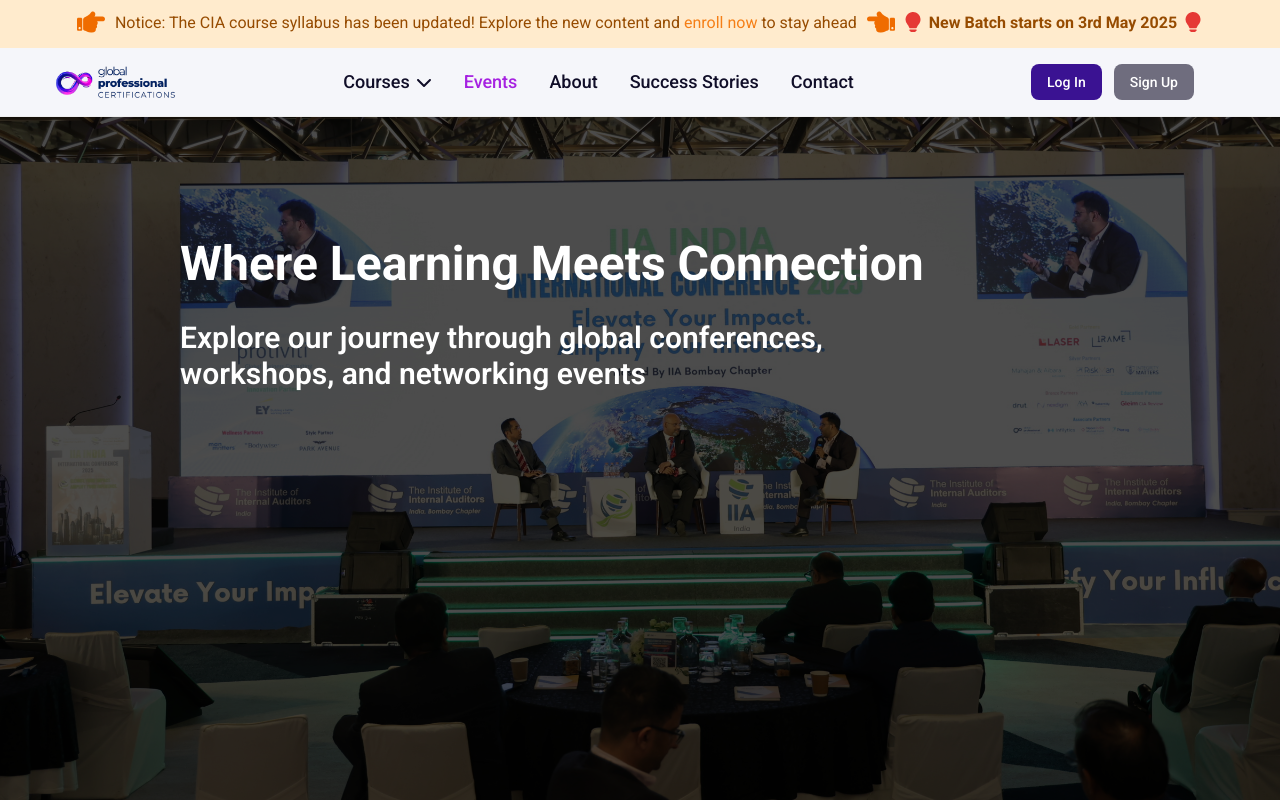
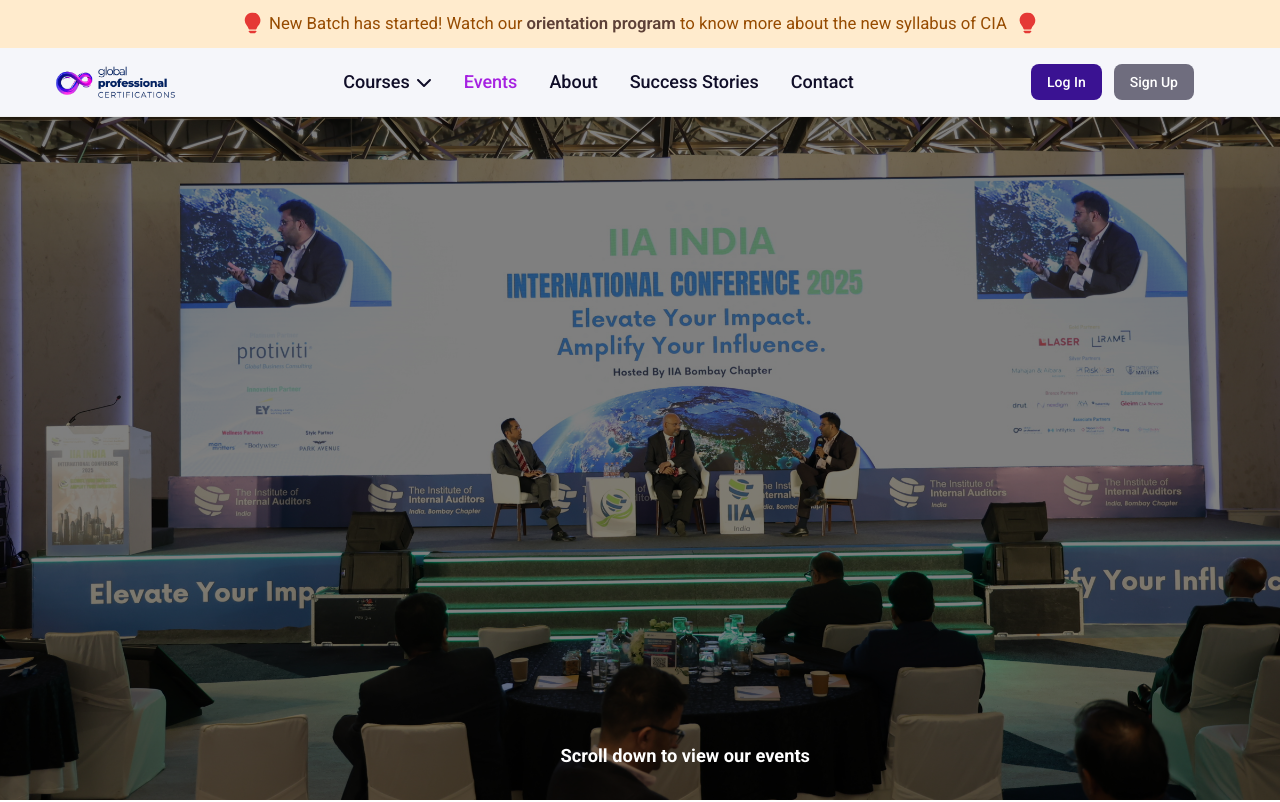
Before and after one commit to swapanmanna/gpc, a React (Vite) app: page /events in a window 1280 px wide. Shown: the top 802 px of the page. Built offline with nearby package versions, Linux system fonts and the light colour scheme.

Commit message:
changed notification bar, events page to be changed

```diff
--- a/src/components/Events/Events.jsx
+++ b/src/components/Events/Events.jsx
@@ -11,6 +11,8 @@
 import iiaBengaluruBanner from "../../assets/iia-bengaluru-banner.webp";
 import iiaMumbaiBanner from "../../assets/iia-mumbai-banner.webp";
 import MetaTags from "../MetaTags";
+import { FaArrowDown } from "react-icons/fa6";
+import { motion } from "motion/react";
 
 export default function Events(){
     return (
@@ -24,17 +26,27 @@
                 <div className="relative flex h-screen bg-[url('assets/iia-conference.jpg')] bg-cover bg-center">
 
                     {/* Dark overlay */}
-                    <div className="absolute inset-0 bg-black opacity-70"></div>
+                    <div className="absolute inset-0 bg-black opacity-50"></div>
 
                     {/* Heading */}
                     {/* absolute top-[240px] left-[180px] */}
 
                     {/* Fix this heading's alignment */}
 
-                    <h1 className="absolute top-[240px] left-[180px] text-5xl text-white font-bold z-10">
+                    {/* <h1 className="absolute top-[240px] left-[180px] text-5xl text-white font-bold z-10">
                     Where Learning Meets Connection
                     </h1>
-                    <p className="absolute top-[320px] left-[180px] text-white text-3xl font-semibold">Explore our journey through global conferences,<br></br> workshops, and networking events</p>
+                    <p className="absolute top-[320px] left-[180px] text-white text-3xl font-semibold">Explore our journey through global conferences,<br></br> workshops, and networking events</p> */}
+                    <motion.p
+                        // initial={{scale: 1}}
+                        animate={{scale: [1, 1.3, 1]}}
+                        transition={{
+                            duration: 2,
+                            repeat: Infinity,
+                        }}
+                        className="absolute bottom-[2rem] text-white text-center left-[45%] font-bold">
+                            Scroll down to view our events
+                    </motion.p>
                 </div>
             </div>
 
@@ -163,6 +175,94 @@
 
             </section>
             </div>
+
+            {/* <section className="flex flex-col items-center max-w-[77rem] mx-auto gap-6 py-20">
+                <button className="px-4 py-1.5 bg-[#EFECFF] text-[#5033FF] border border-[#5033FF] rounded-md text-sm font-bold hover:text-brand-purple hover:border-brand-purple transition duration-300">UPCOMING EVENTS</button>
+                <h4 className="text-3xl md:text-5xl font-bold">A Glimpse Into What’s Ahead</h4>
+                <p className="w-[750px] text-center text-[#444444] text-xl">  From thought-provoking conferences to engaging sessions and networking opportunities, our upcoming events promise to spark ideas, foster collaboration, and keep you at the forefront of innovation
+                </p>
+                <div className="max-w-[700px] flex justify-center gap-3 py-8 px-14 rounded-full border border-gray-300 bg-white shadow-md text-[#141418] mb-10">
+                    <button className="px-4 py-2 rounded-full bg-[#F0F0F0] hover:bg-brand-purple hover:text-gray-50 font-bold transition duration-300 ease-in-out">IIA Hyderabad</button>
+                    <button className="px-4 py-2 rounded-full bg-[#F0F0F0] hover:bg-brand-purple hover:text-gray-50 font-bold transition duration-300 ease-in-out">IIA Delhi</button>
+                </div>
+                <div className="p-8 border border-gray-300 shadow-lg rounded-xl">
+                    <div className="flex gap-8 max-w-[77rem] items-center">
+                        <img src={wofaBanner} className="rounded-xl"></img>
+                        <div className="flex flex-col gap-4">
+                            <h5 className="md:text-3xl font-bold text-[#141418]">We were proud to be a part of WOFA 2025, where leaders and changemakers came together to drive innovation and empowerment.</h5>
+                            <div className="flex gap-10">
+                                <div className="flex gap-1">
+                                    <IoLocationOutline className="h-6 w-6 text-brand-blue"/>
+                                    <p className="font-bold text-[#444444]">New Delhi, India</p>
+                                </div>
+                                <div className="flex gap-2">
+                                    <BsCalendarDate className="h-6 w-6 text-brand-blue"/>
+                                    <p className="font-bold text-[#444444]">31st Jan 2025 - 2nd Feb 2025</p>
+                                </div>
+                            </div>
+                            <p className="text-[#444444] mb-[25px] text-lg">From powerful discussions to meaningful connections, the event was a celebration of global collaboration and forward thinking.</p>
+                        </div>
+                    </div>
+                </div>
+                <div className="p-8 border border-gray-300 shadow-lg rounded-xl">
+                    <div className="flex gap-8 max-w-[77rem] items-center">
+                        <img src={iiaKolkataBanner} className="rounded-xl w-[360px] h-[270px]"></img>
+                        <div className="flex flex-col gap-4">
+                            <h5 className="md:text-3xl font-bold text-[#141418]">We engaged with leading internal audit professionals at the IIA Kolkata Chapter event, exploring emerging trends in governance and risk.</h5>
+                            <div className="flex gap-10">
+                                <div className="flex gap-1">
+                                    <IoLocationOutline className="h-6 w-6 text-brand-blue"/>
+                                    <p className="font-bold text-[#444444]">Kolkata, West Bengal, India</p>
+                                </div>
+                                <div className="flex gap-2">
+                                    <BsCalendarDate className="h-6 w-6 text-brand-blue"/>
+                                    <p className="font-bold text-[#444444]">10th Feb 2025</p>
+                                </div>
+                            </div>
+                            <p className="text-[#444444] mb-[25px] text-lg">The sessions fostered meaningful dialogue and highlighted the evolving role of auditors in today’s dynamic landscape.</p>
+                        </div>
+                    </div>
+                </div>
+                <div className="p-8 border border-gray-300 shadow-lg rounded-xl">
+                    <div className="flex gap-8 max-w-[77rem] items-center">
+                        <img src={iiaBengaluruBanner} className="rounded-xl"></img>
+                        <div className="flex flex-col gap-4">
+                            <h5 className="md:text-3xl font-bold text-[#141418]">At the IIA Bengaluru Chapter conference, we participated in insightful discussions on innovation in internal auditing.</h5>
+                            <div className="flex gap-10">
+                                <div className="flex gap-1">
+                                    <IoLocationOutline className="h-6 w-6 text-brand-blue"/>
+                                    <p className="font-bold text-[#444444]">Bengaluru, Karnataka, India</p>
+                                </div>
+                                <div className="flex gap-2">
+                                    <BsCalendarDate className="h-6 w-6 text-brand-blue"/>
+                                    <p className="font-bold text-[#444444]">19th Feb 2025</p>
+                                </div>
+                            </div>
+                            <p className="text-[#444444] mb-[25px] text-lg">The event brought together experts and thought leaders, creating a powerful platform for knowledge exchange and collaboration.</p>
+                        </div>
+                    </div>
+                </div>
+                <div className="p-8 border border-gray-300 shadow-lg rounded-xl">
+                    <div className="flex gap-8 max-w-[77rem] items-center">
+                        <img src={iiaMumbaiBanner} className="rounded-xl"></img>
+                        <div className="flex flex-col gap-4">
+                            <h5 className="md:text-3xl font-bold text-[#141418]">The IIA Mumbai Chapter event was a hub of ideas and industry insights, focused on enhancing audit excellence.</h5>
+                            <div className="flex gap-10">
+                                <div className="flex gap-1">
+                                    <IoLocationOutline className="h-6 w-6 text-brand-blue"/>
+                                    <p className="font-bold text-[#444444]">Mumbai, Maharashtra, India</p>
+                                </div>
+                                <div className="flex gap-2">
+                                    <BsCalendarDate className="h-6 w-6 text-brand-blue"/>
+                                    <p className="font-bold text-[#444444]">5th March 2025</p>
+                                </div>
+                            </div>
+                            <p className="text-[#444444] mb-[25px] text-lg">We connected with professionals driving change and shared in the mission to elevate internal audit practices across sectors.</p>
+                        </div>
+                    </div>
+                </div>
+
+            </section> */}
         </>
     )
 }
--- a/src/components/Notifications/NotificationBanner.jsx
+++ b/src/components/Notifications/NotificationBanner.jsx
@@ -3,6 +3,7 @@
 import { BsLightbulbFill } from "react-icons/bs"
 import { FaHandPointRight } from "react-icons/fa";
 import { FaHandPointLeft } from "react-icons/fa";
+import { motion } from "motion/react";
 
 export default function NotificationBanner () {
 
@@ -12,9 +13,12 @@
         <div className="fixed top-0 left-0 w-screen bg-[#ffebcd] text-[#964b00] flex items-center justify-center text-center h-12 z-50">
             <div
             className="w-full">
-                <p className="text-sm md:text-base">
-                <FaHandPointRight className="inline text-orange-800 mr-1 pb-1 h-8 w-8" /> Notice: The CIA course syllabus has been updated! Explore the new content and <Link to="https://rzp.io/rzp/CIASessions" target="_blank" className="text-yellow-900 hover:underline">enroll now</Link> to stay ahead <FaHandPointLeft className="inline text-orange-800 ml-1 pb-1 h-8 w-8" /> <span className="font-bold"><BsLightbulbFill className="inline text-red-600 mr-1 pb-1 h-6 w-6" />New Batch starts on 3rd May 2025<BsLightbulbFill className="inline text-red-600 ml-1 pb-1 h-6 w-6" /></span>
-                </p>
+                <motion.p
+                animate={{  scale: [1, 1.1, 1] }}
+                transition={{ duration: 2, repeat: Infinity }}
+                className="text-sm md:text-base">
+                <BsLightbulbFill className="inline text-red-600 mr-1 pb-1 h-6 w-6" />New Batch has started! Watch our <span className="text-brown-700 font-semibold hover:underline"><Link className="" to="https://youtu.be/XNnXkttYQUY?si=ZnqZt5RBdUxY_LvH" target="_blank">orientation program</Link></span> to know more about the new syllabus of CIA <BsLightbulbFill className="inline text-red-600 ml-1 pb-1 h-6 w-6" />
+                </motion.p>
             </div>
         </div>
     );
```
